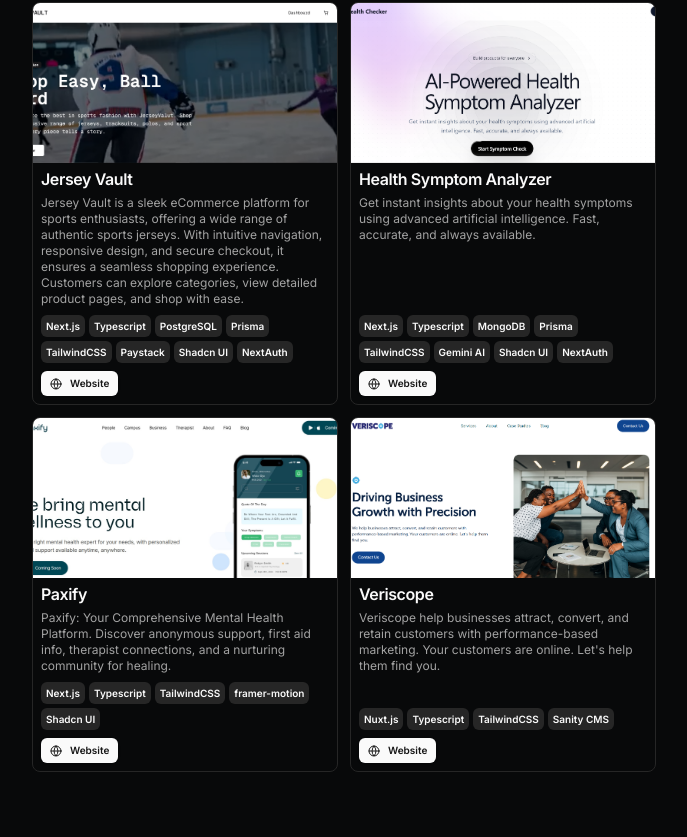
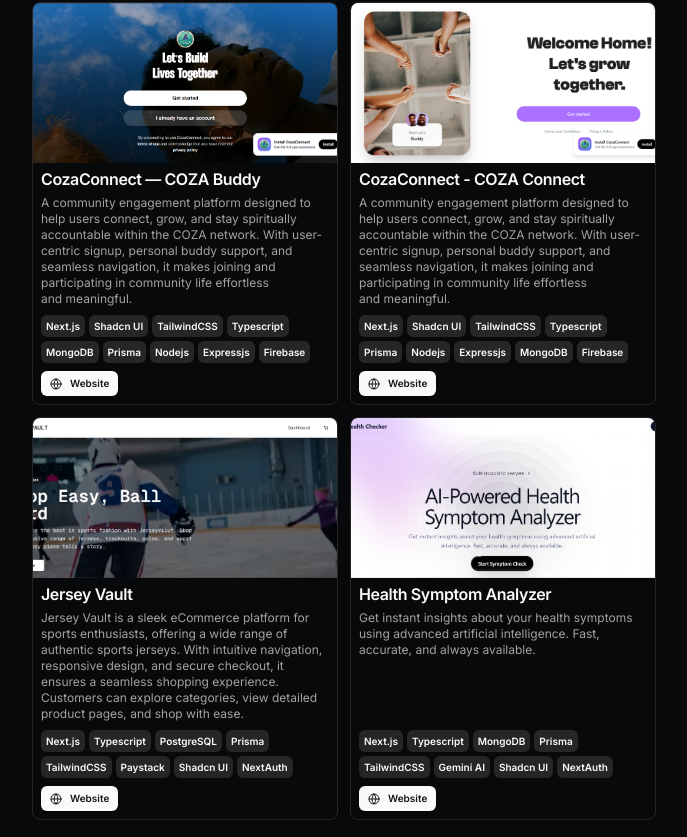
Before and after one commit to Pharm-ack/porfolio, a Next.js app: page / in a window 1280 px wide. Shown: the part 923-1760 px from the top of the page, without its empty margins (296-983 px from the left). Built offline with nearby package versions, Linux system fonts and the light colour scheme.

Commit message:
feat: add initial resume data for portfolio display.

```diff
--- a/src/data/resume.tsx
+++ b/src/data/resume.tsx
@@ -80,6 +80,64 @@
   ],
   projects: [
     {
+      title: "CozaConnect — COZA Buddy",
+      href: "https://www.cozaconnect.com/",
+      //dates: "Sept 2024 - Present",
+      active: true,
+      description:
+        "A community engagement platform designed to help users connect, grow, and stay spiritually accountable within the COZA network. With user-centric signup, personal buddy support, and seamless navigation, it makes joining and participating in community life effortless and meaningful.",
+      technologies: [
+        "Next.js",
+        "Shadcn UI",
+        "TailwindCSS",
+        "Typescript",
+        "MongoDB",
+        "Prisma",
+        "Nodejs",
+        "Expressjs",
+        "Firebase",
+      ],
+      links: [
+        {
+          type: "Website",
+          href: "https://www.cozaconnect.com/",
+          icon: <Icons.globe className="size-3" />,
+        },
+      ],
+      image: "/coza-buddy.png",
+      // video:
+      //   "https://pub-83c5db439b40468498f97946200806f7.r2.dev/chat-collect.mp4",
+    },
+    {
+      title: "CozaConnect - COZA Connect",
+      href: "https://ft.cozaconnect.com/",
+      //dates: "Sept 2024 - Present",
+      active: true,
+      description:
+        "A community engagement platform designed to help users connect, grow, and stay spiritually accountable within the COZA network. With user-centric signup, personal buddy support, and seamless navigation, it makes joining and participating in community life effortless and meaningful.",
+      technologies: [
+        "Next.js",
+        "Shadcn UI",
+        "TailwindCSS",
+        "Typescript",
+        "Prisma",
+        "Nodejs",
+        "Expressjs",
+        "MongoDB",
+        "Firebase",
+      ],
+      links: [
+        {
+          type: "Website",
+          href: "https://ft.cozaconnect.com/",
+          icon: <Icons.globe className="size-3" />,
+        },
+      ],
+      image: "/coza-connect.png",
+      // video:
+      //   "https://pub-83c5db439b40468498f97946200806f7.r2.dev/chat-collect.mp4",
+    },
+    {
       title: "Jersey Vault",
       href: "https://jersey-vault.vercel.app/",
       //dates: "Sept 2024 - Present",
@@ -136,54 +194,54 @@
       //   "https://pub-83c5db439b40468498f97946200806f7.r2.dev/chat-collect.mp4",
     },
 
-    {
-      title: "Paxify",
-      href: "https://paxify.org/",
-      //dates: "June 2024 - June 2024",
-      active: true,
-      description:
-        "Paxify: Your Comprehensive Mental Health Platform. Discover anonymous support, first aid info, therapist connections, and a nurturing community for healing.",
-      technologies: [
-        "Next.js",
-        "Typescript",
-        "TailwindCSS",
-        "framer-motion",
-        "Shadcn UI",
-      ],
-      links: [
-        {
-          type: "Website",
-          href: "https://paxify.org/",
-          icon: <Icons.globe className="size-3" />,
-        },
-      ],
-      image: "/paxify.jpg",
-      // video:
-      //   "https://pub-83c5db439b40468498f97946200806f7.r2.dev/chat-collect.mp4",
-    },
-    {
-      title: "Veriscope",
-      href: "https://www.veriscopedigital.com/",
-      //dates: "Sept 2024 - Present",
-      active: true,
-      description:
-        "Veriscope help businesses attract, convert, and retain customers with performance-based marketing. Your customers are online. Let's help them find you.",
-      technologies: [
-        "Nuxt.js",
-        "Typescript",
-        "TailwindCSS",
-        "Sanity CMS",
-      ],
-      links: [
-        {
-          type: "Website",
-          href: "https://www.veriscopedigital.com/",
-          icon: <Icons.globe className="size-3" />,
-        },
-      ],
-      image: "/veriscope.png",
-      // video:
-      //   "https://pub-83c5db439b40468498f97946200806f7.r2.dev/chat-collect.mp4",
-    },
+    // {
+    //   title: "Paxify",
+    //   href: "https://paxify.org/",
+    //   //dates: "June 2024 - June 2024",
+    //   active: true,
+    //   description:
+    //     "Paxify: Your Comprehensive Mental Health Platform. Discover anonymous support, first aid info, therapist connections, and a nurturing community for healing.",
+    //   technologies: [
+    //     "Next.js",
+    //     "Typescript",
+    //     "TailwindCSS",
+    //     "framer-motion",
+    //     "Shadcn UI",
+    //   ],
+    //   links: [
+    //     {
+    //       type: "Website",
+    //       href: "https://paxify.org/",
+    //       icon: <Icons.globe className="size-3" />,
+    //     },
+    //   ],
+    //   image: "/paxify.jpg",
+    //   // video:
+    //   //   "https://pub-83c5db439b40468498f97946200806f7.r2.dev/chat-collect.mp4",
+    // },
+    // {
+    //   title: "Veriscope",
+    //   href: "https://www.veriscopedigital.com/",
+    //   //dates: "Sept 2024 - Present",
+    //   active: true,
+    //   description:
+    //     "Veriscope help businesses attract, convert, and retain customers with performance-based marketing. Your customers are online. Let's help them find you.",
+    //   technologies: [
+    //     "Nuxt.js",
+    //     "Typescript",
+    //     "TailwindCSS",
+    //     "Sanity CMS",
+    //   ],
+    //   links: [
+    //     {
+    //       type: "Website",
+    //       href: "https://www.veriscopedigital.com/",
+    //       icon: <Icons.globe className="size-3" />,
+    //     },
+    //   ],
+    //   image: "/veriscope.png",
+    //   // video:
+    //   //   "https://pub-83c5db439b40468498f97946200806f7.r2.dev/chat-collect.mp4",
+    // },
   ],
 } as const;
```
